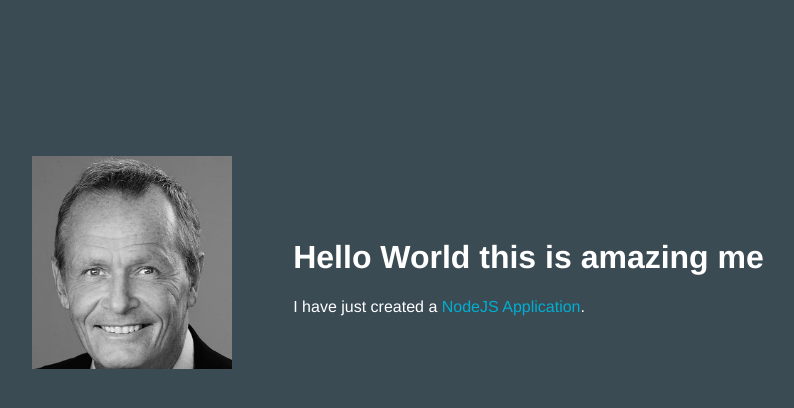
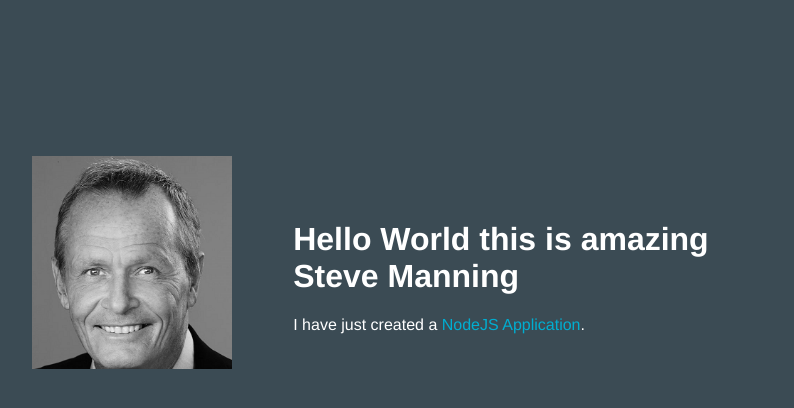
Before and after one commit to Mightysteve/crashbot6-1481612422612, a website: page public/index.html in a window 1280 px wide. Shown: the whole page, without its empty margins (249-1043 px from the left). Drawn offline with Linux system fonts and the light colour scheme.

Commit message:
Update index.html

```diff
--- a/public/index.html
+++ b/public/index.html
@@ -16,7 +16,7 @@
           <img class = "newappIcon" src="images/moi.png">
         </td>
         <td>
-          <h1 id="message">Hello World this is amazing me</h1>
+          <h1 id="message">Hello World this is amazing Steve Manning</h1>
           <p class='description'></p> I have just created a <span class = "blue">NodeJS Application</span>.
         </td>
       </tr>
```
